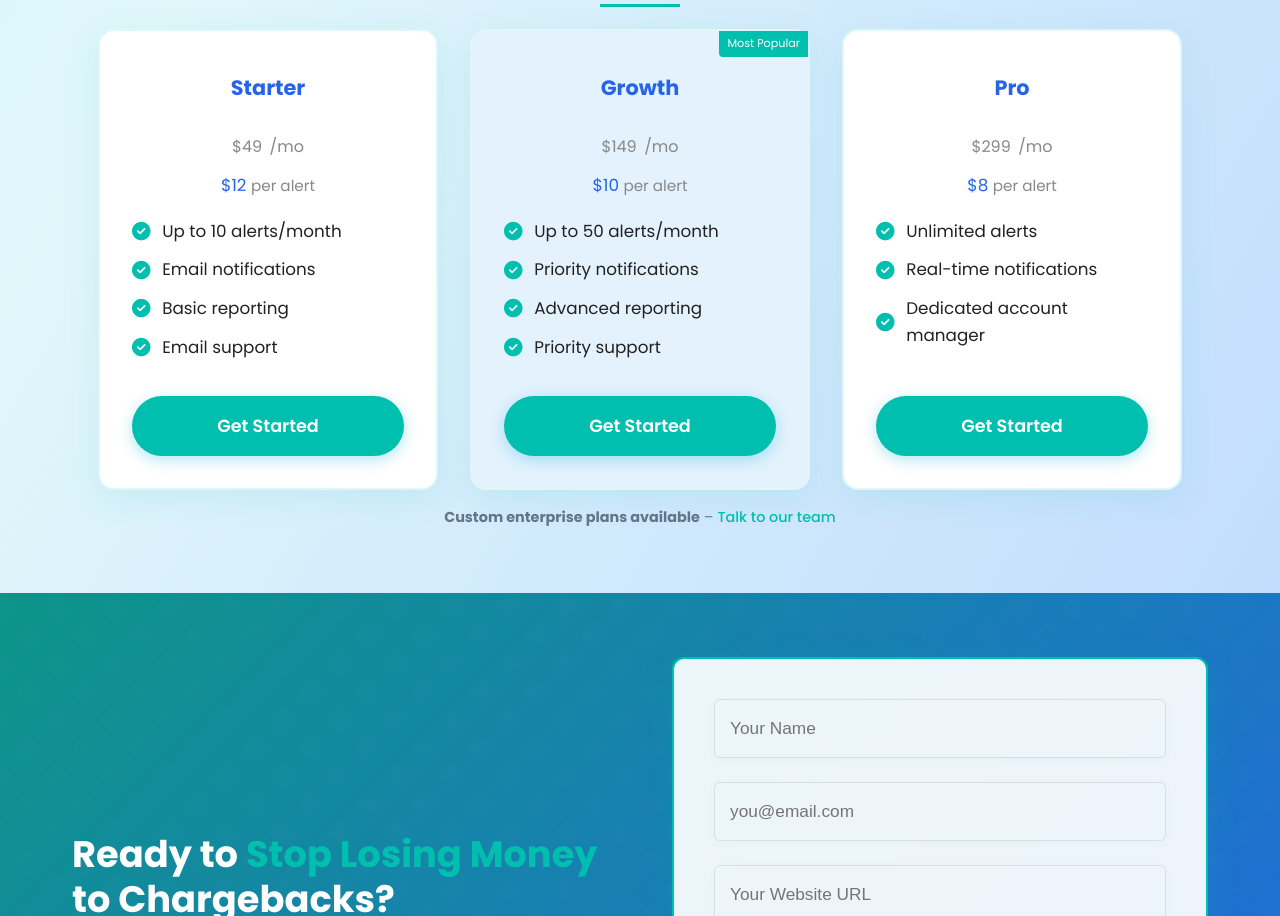
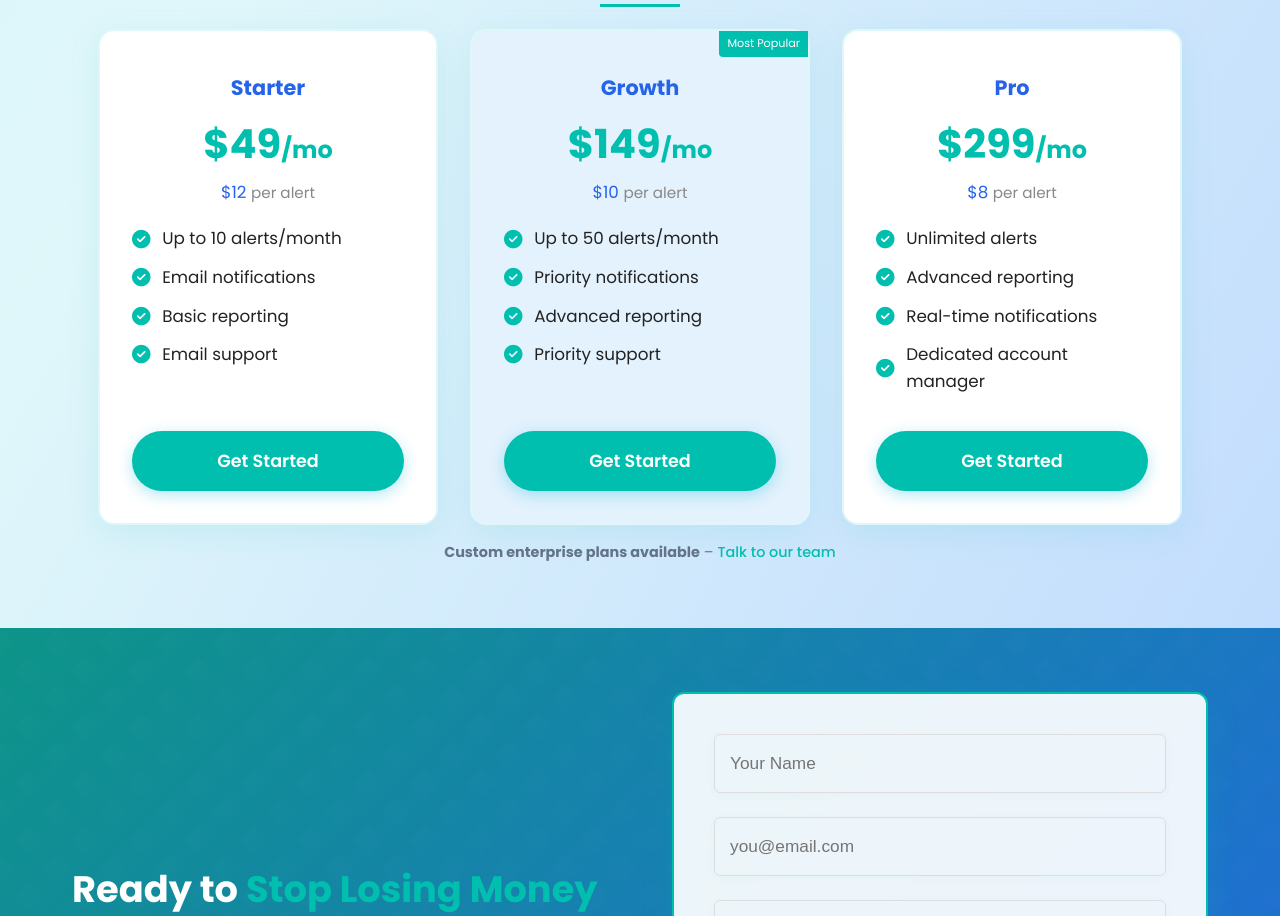
Before and after one commit to Alert-Action-Pros/website, a plain HTML site: page index.html in a window 1280 px wide. Shown: the part 3504-4420 px from the top of the page. Drawn offline with Linux system fonts and the light colour scheme.

Commit message:
upgrades

```diff
--- a/index.html
+++ b/index.html
@@ -314,7 +314,7 @@
             <div class="pricing-card" itemprop="offers" itemscope itemtype="https://schema.org/Offer">
                 <div class="pricing-header">
                     <h3 itemprop="name">Starter</h3>
-                    <div class="pricing-amount"><span itemprop="priceCurrency" content="USD">$</span><span itemprop="price" content="49">49</span> <span>/mo</span></div>
+                    <div class="pricing-amount"><span itemprop="priceCurrency" content="USD" style="color: #00bfae; font-size: 2.5rem; font-weight: 700;">$</span><span itemprop="price" content="49" style="color: #00bfae; font-size: 2.5rem; font-weight: 700;">49</span><span style="color: #00bfae; font-size: 1.5rem; font-weight: 700;">/mo</span></div>
                     <div class="pricing-alert-fee">$12 <span>per alert</span></div>
                 </div>
                 <ul class="pricing-features">
@@ -329,7 +329,7 @@
             <div class="pricing-card highlight" itemprop="offers" itemscope itemtype="https://schema.org/Offer">
                 <div class="pricing-header">
                     <h3 itemprop="name">Growth</h3>
-                    <div class="pricing-amount"><span itemprop="priceCurrency" content="USD">$</span><span itemprop="price" content="149">149</span> <span>/mo</span></div>
+                    <div class="pricing-amount"><span itemprop="priceCurrency" content="USD" style="color: #00bfae; font-size: 2.5rem; font-weight: 700;">$</span><span itemprop="price" content="149" style="color: #00bfae; font-size: 2.5rem; font-weight: 700;">149</span><span style="color: #00bfae; font-size: 1.5rem; font-weight: 700;">/mo</span></div>
                     <div class="pricing-alert-fee">$10 <span>per alert</span></div>
                 </div>
                 <ul class="pricing-features">
@@ -344,11 +344,12 @@
             <div class="pricing-card" itemprop="offers" itemscope itemtype="https://schema.org/Offer">
                 <div class="pricing-header">
                     <h3 itemprop="name">Pro</h3>
-                    <div class="pricing-amount"><span itemprop="priceCurrency" content="USD">$</span><span itemprop="price" content="299">299</span> <span>/mo</span></div>
+                    <div class="pricing-amount"><span itemprop="priceCurrency" content="USD" style="color: #00bfae; font-size: 2.5rem; font-weight: 700;">$</span><span itemprop="price" content="299" style="color: #00bfae; font-size: 2.5rem; font-weight: 700;">299</span><span style="color: #00bfae; font-size: 1.5rem; font-weight: 700;">/mo</span></div>
                     <div class="pricing-alert-fee">$8 <span>per alert</span></div>
                 </div>
                 <ul class="pricing-features">
                     <li><i class="fas fa-check-circle"></i> Unlimited alerts</li>
+                    <li><i class="fas fa-check-circle"></i> Advanced reporting</li>
                     <li><i class="fas fa-check-circle"></i> Real-time notifications</li>
                     <li><i class="fas fa-check-circle"></i> Dedicated account manager</li>
                 </ul>
@@ -358,7 +359,6 @@
         <p class="pricing-notes"><strong>Custom enterprise plans available</strong> – <a href="#cta">Talk to our team</a></p>
     </div>
 </section>
-
 <section id="cta" class="cta animate-on-scroll" itemscope itemtype="https://schema.org/ContactPage">
   <div class="container" style="display: flex; flex-wrap: wrap; align-items: center; gap: 2rem;">
     <!-- Left Column - Text Content -->
```
